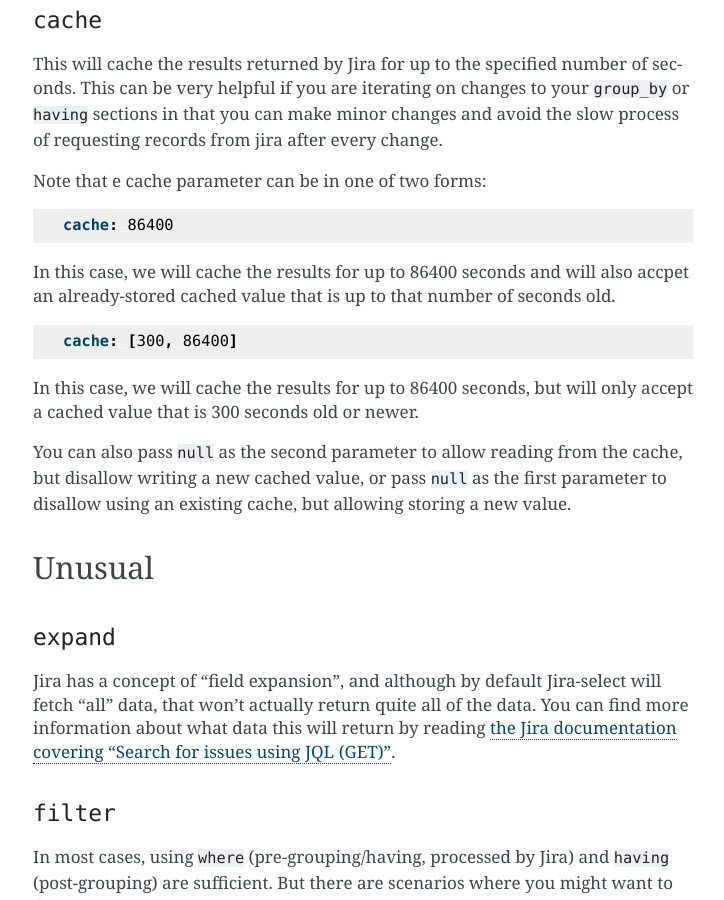
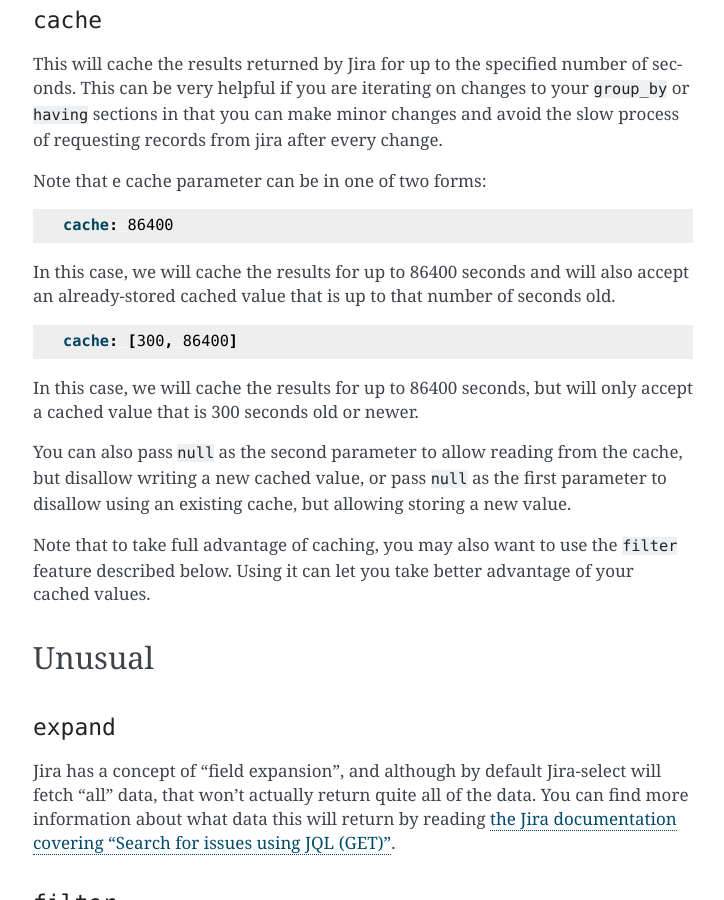
Before and after one commit to coddingtonbear/jira-select, a Sphinx documentation site: the page built from docs/query.rst, in a window 1280 px wide and 900 px high, scrolled down 4783 px. Shown: the whole window, without its empty margins (387-1111 px from the left). Built offline with Sphinx 7.4.7, drawn with Linux system fonts in a browser that asks for light colours.

Commit message:
Improving documentation for 'cache' slightly.

```diff
--- a/docs/query.rst
+++ b/docs/query.rst
@@ -207,7 +207,7 @@
    cache: 86400
 
 In this case, we will cache the results for up to 86400 seconds
-and will also accpet an already-stored cached value
+and will also accept an already-stored cached value
 that is up to that number of seconds old.
 
 .. code-block:: yaml
@@ -221,6 +221,10 @@
 reading from the cache, but disallow writing a new cached value,
 or pass ``null`` as the first parameter to disallow using an existing cache,
 but allowing storing a new value.
+
+Note that to take full advantage of caching,
+you may also want to use the ``filter`` feature described below.
+Using it can let you take better advantage of your cached values.
 
 Unusual
 -------
```
